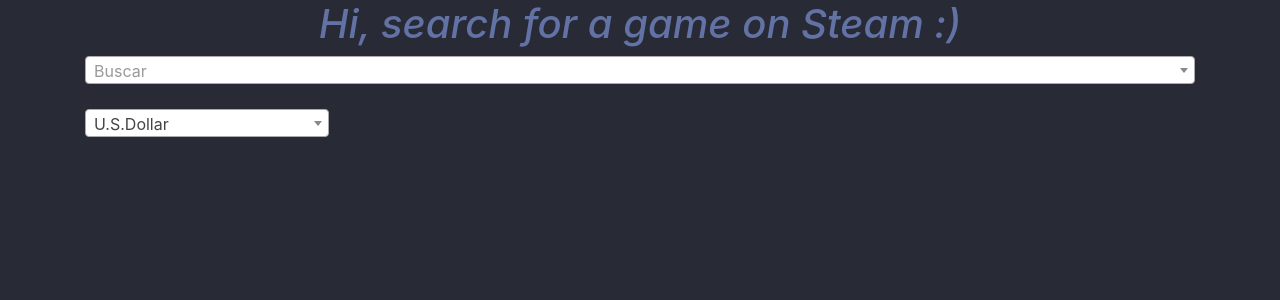
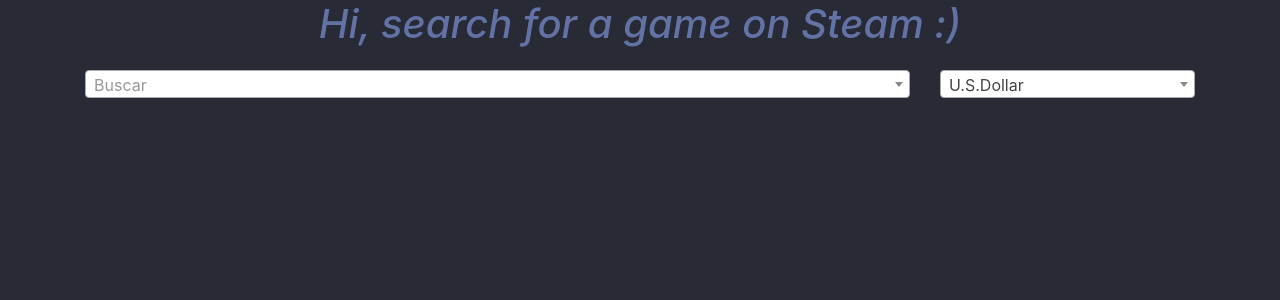
Before and after one commit to GustavoBPereira/games-info, a Django app: page / in a window 1280 px wide. Shown: the top 300 px of the page. Run offline with Django 3.2, Linux system fonts and the light colour scheme; parts of the project's set-up code (start-up, migrations or seed data) failed here and were passed over; some libraries are stand-ins or nearby versions.

Commit message:
putting search and currency side by side.

```diff
--- a/games_info/front_end/static/css/style.css
+++ b/games_info/front_end/static/css/style.css
@@ -8,61 +8,13 @@
     color: #6272a4;
 }
 
-.btn-primary, span.input-group-text{
-    color: #ff79c6;
-    text-align: left;
-    background-color: #6272a4;
-    border-color: #bd93f9;
-    font-weight: bold;
-    width: 150px;
-}
-
-#search-btn {
-    margin-top: 1%;
-}
-
-input#search-input, p{
+pre#json-result {
     color: #50fa7b;
 }
 
-input#search-input, select#currency-input{
-    background-color: #44475a;
-    border-color: #bd93f9;
-    font-weight: bold;
+div.row {
+    margin-top: 2%;
 }
-
-select#currency-input {
-    color: #8be9fd;
-    max-width: 22%;
+select.search_select2 {
+    width: 100%
 }
-
-#table-game-detail {
-    border-bottom: 2px solid #ff79c6;
-    border-top: 2px solid #ff79c6;
-}
-
-#table-game-detail>p {
-    text-align: center;
-}
-
-span.desc-field {
-    color: #bd93f9;
-}
-
-span.value-field {
-    color: #50fa7b;
-}
-
-span.hint {
-    font-style: italic;
-}
-
-img#img-result {
-    margin-top: 5%;
-    margin-left: 25%;
-    padding-left: 0;
-}
-
-pre#json-result {
-    color: #50fa7b;
-}
--- a/games_info/front_end/templates/index.html
+++ b/games_info/front_end/templates/index.html
@@ -18,9 +18,17 @@
 {% block content %}
     <div class="container" id="search-menu">
 
-        <select class="search_select2" style="width: 100%"></select>
-        <div style="margin-top: 25px">
-            {{ form.currency }}
+        <div class="row">
+            <div class="col-sm-9">
+                <div class="form-group">
+                    <select class="search_select2"></select>
+                </div>
+            </div>
+            <div class="col-sm-3">
+                <div class="form-group">
+                    {{ form.currency }}
+                </div>
+            </div>
         </div>
 
         <div id="result" class="container">
```
